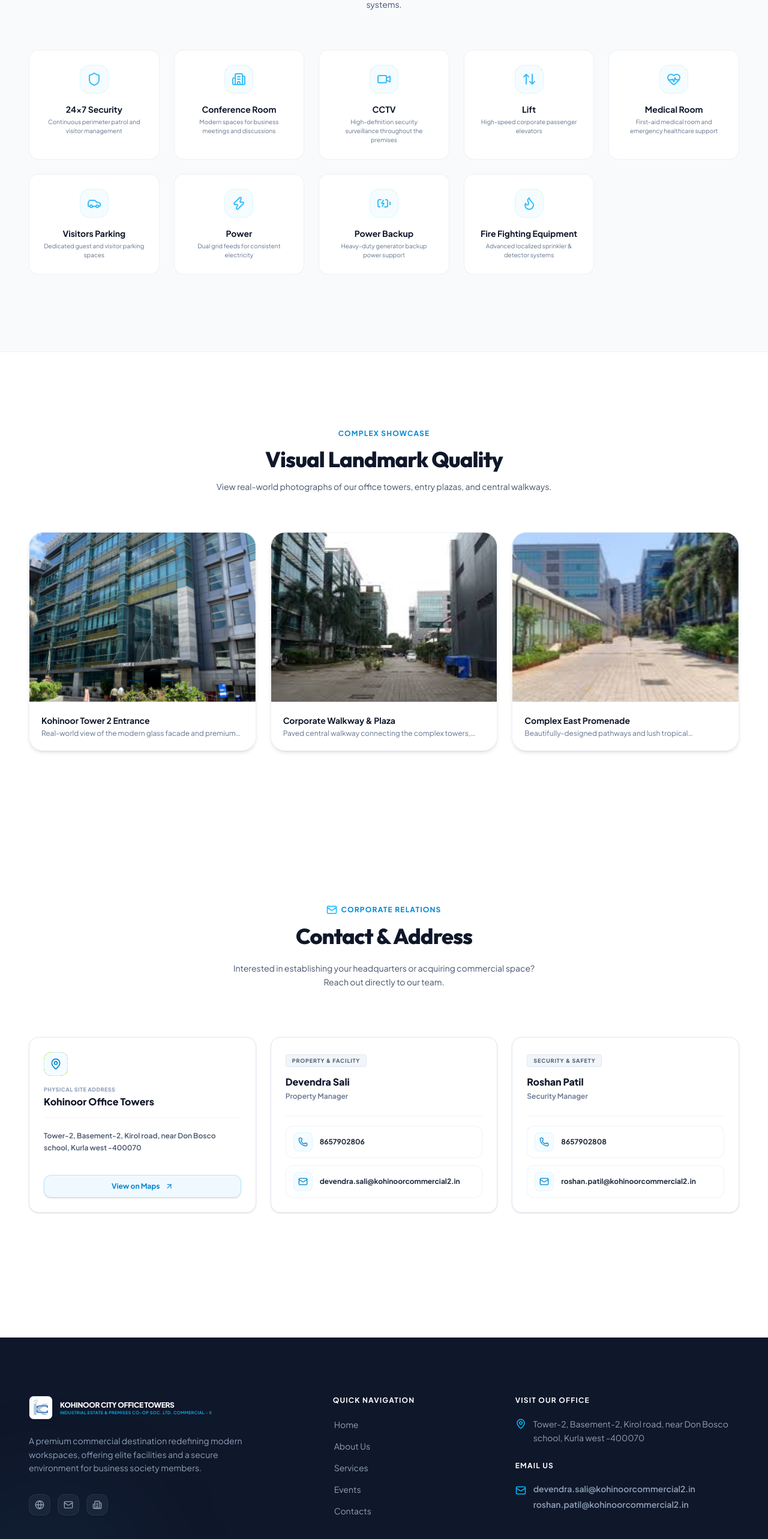
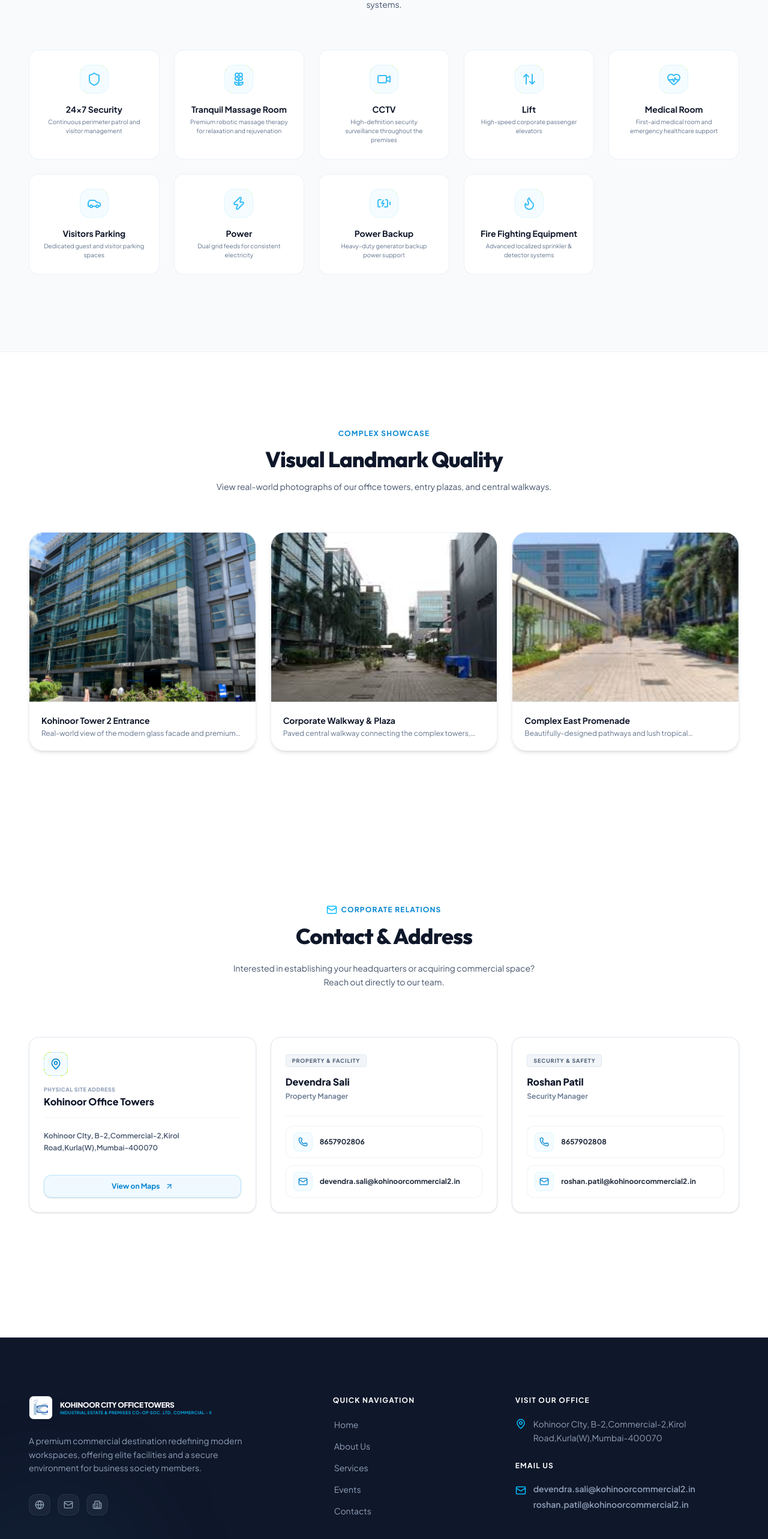
Before and after one commit to AltimaOak/kohinoor-pvt-ltd, a Next.js app: page / in a window 1280 px wide. Shown: the part 1627-4193 px from the top of the page at 60% size. Built offline with nearby package versions, Linux system fonts and the light colour scheme.

Commit message:
Changes done

```diff
--- a/src/app/page.tsx
+++ b/src/app/page.tsx
@@ -207,7 +207,7 @@
           <div className="grid grid-cols-2 sm:grid-cols-3 md:grid-cols-4 lg:grid-cols-5 gap-6">
             {[
               { label: "24x7 Security", icon: Shield, desc: "Continuous perimeter patrol and visitor management" },
-              { label: "Conference Room", icon: Building2, desc: "Modern spaces for business meetings and discussions" },
+              { label: "Tranquil Massage Room", icon: Flower2, desc: "Premium robotic massage therapy for relaxation and rejuvenation" },
               { label: "CCTV", icon: Video, desc: "High-definition security surveillance throughout the premises" },
               { label: "Lift", icon: ArrowUpDown, desc: "High-speed corporate passenger elevators" },
               { label: "Medical Room", icon: HeartPulse, desc: "First-aid medical room and emergency healthcare support" },
--- a/src/components/Footer.tsx
+++ b/src/components/Footer.tsx
@@ -100,7 +100,7 @@
                   rel="noopener noreferrer"
                   className="leading-relaxed hover:text-sky-400 transition-colors whitespace-pre-line"
                 >
-                  {contacts.siteAddress}
+                  Kohinoor CIty, B-2,Commercial-2,Kirol Road,Kurla(W),Mumbai-400070
                 </a>
               </li>
             </ul>
```
Also changed, not shown: src/data/db.json.
